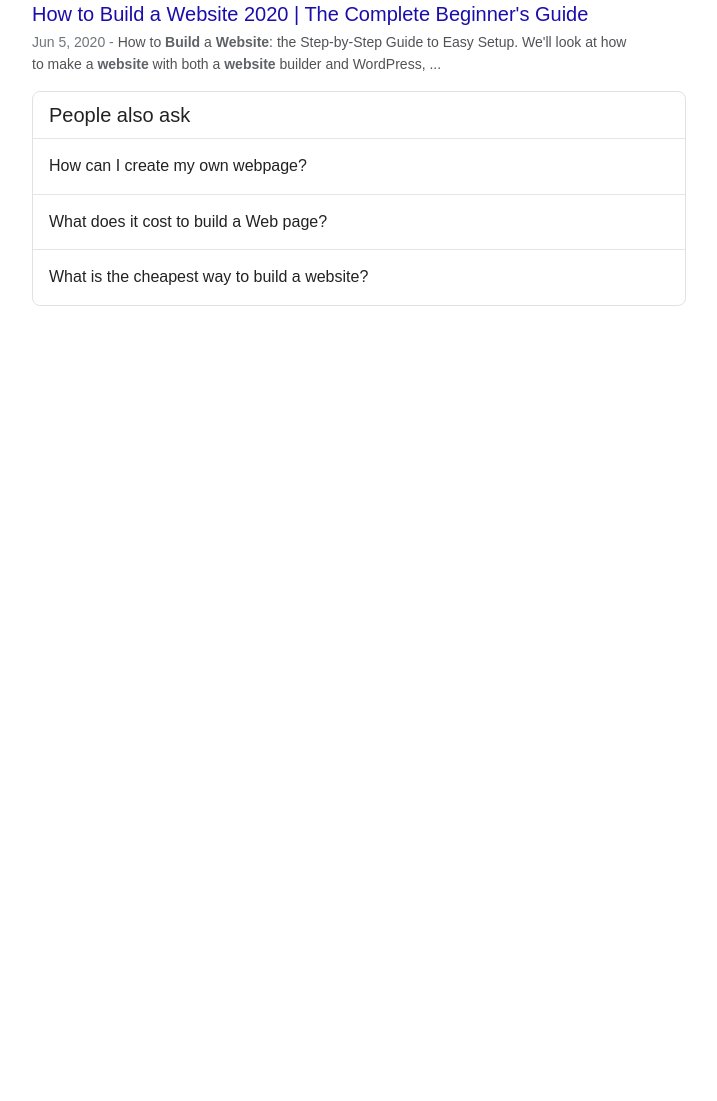
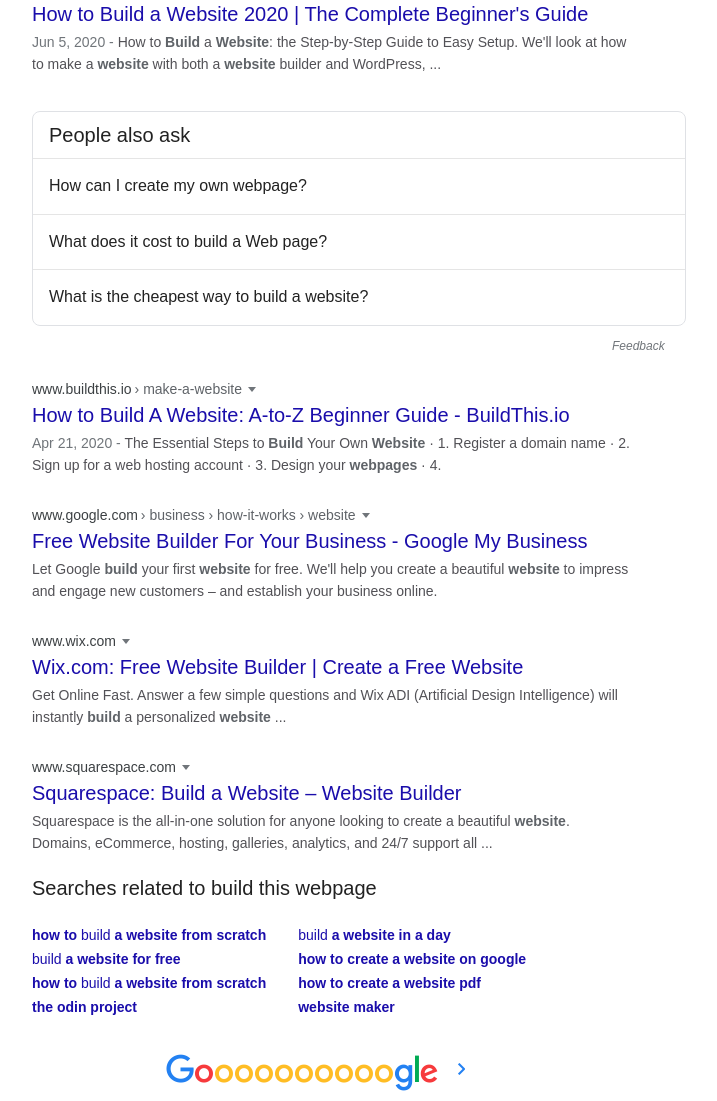
Before and after one commit to rennt704/google-homepage, a plain HTML site: page index.html in a window 1280 px wide. Shown: the part 972-2073 px from the top of the page, without its empty margins (148-865 px from the left). Before the commit the page ends 1286 px from the top, so only its background shows below. Drawn offline with Linux system fonts and the light colour scheme.

Commit message:
Finished the rest of the search results, added the related searches section, and added the gooogle logo at the bottom

```diff
--- a/index.html
+++ b/index.html
@@ -248,6 +248,86 @@
                         </div>
                     </div>
                 </div>
+                <div id="feedback">
+                    <p>Feedback</p>
+                </div>
+                <div id="fifth-result">
+                    <p style="margin-top: 12px;" id="fifth-result">
+                        <span class="result-address">www.buildthis.io</span>
+                        <span class="light-grey-text">› make-a-website</span>
+                        <span class="mn-dwn-arw"></span>
+                        <br>
+                        <span class="result-title">How to Build A Website: A-to-Z Beginner Guide - BuildThis.io</span>
+                        <br>
+                        <span class="lighter-grey-text">Apr 21, 2020 - </span>
+                        <span class="normal-text">The Essential Steps to <em>Build</em> Your Own <em>Website</em> · 1. Register a domain name · 2. </span>
+                        <br>
+                        <span class="normal-text">Sign up for a web hosting account · 3. Design your <em>webpages</em> · 4.</span>
+                    </p>
+                </div>
+                <div id="sixth-result">
+                    <p style="margin-top: 12px;" id="sixth-result">
+                        <span class="result-address">www.google.com</span>
+                        <span class="light-grey-text">› business › how-it-works › website</span>
+                        <span class="mn-dwn-arw"></span>
+                        <br>
+                        <span class="result-title">Free Website Builder For Your Business - Google My Business</span>
+                        <br>
+                        <span class="normal-text">Let Google <em>build</em> your first <em>website</em> for free. We'll help you create a beautiful <em>website</em> to impress </span>
+                        <br>
+                        <span class="normal-text">and engage new customers – and establish your business online.</span>
+                    </p>
+                </div>
+                <div id="seventh-result">
+                    <p style="margin-top: 12px;" id="seventh-result">
+                        <span class="result-address">www.wix.com</span>
+                        <span class="mn-dwn-arw"></span>
+                        <br>
+                        <span class="result-title">Wix.com: Free Website Builder | Create a Free Website</span>
+                        <br>
+                        <span class="normal-text">Get Online Fast. Answer a few simple questions and Wix ADI (Artificial Design Intelligence) will </span>
+                        <br>
+                        <span class="normal-text">instantly <em>build</em> a personalized <em>website</em> ...</span>
+                    </p>
+                </div>
+                <div id="eighth-result">
+                    <p style="margin-top: 12px;" id="eighth-result">
+                        <span class="result-address">www.squarespace.com</span>
+                        <span class="mn-dwn-arw"></span>
+                        <br>
+                        <span class="result-title">Squarespace: Build a Website – Website Builder</span>
+                        <br>
+                        <span class="normal-text">Squarespace is the all-in-one solution for anyone looking to create a beautiful <em>website</em>. </span>
+                        <br>
+                        <span class="normal-text">Domains, eCommerce, hosting, galleries, analytics, and 24/7 support all ...</span>
+                    </p>
+                </div>
+                <div id="related-search-results-section">
+                    <p class="people-also-ask-header" style="padding-left: 0px;">Searches related to build this webpage</p>
+                    <div class="related-results-container">
+                        <p class="related-results-text">
+                            <b>how to</b> build <b>a website from scratch</b>
+                            <br>
+                            build <b>a website for free</b>
+                            <br>
+                            <b>how to</b> build <b>a website from scratch</b>
+                            <br>
+                            <b>the odin project</b>
+                        </p>
+                        <p class="related-results-text">
+                            build <b>a website in a day</b>
+                            <br>
+                            <b>how to create a website on google</b>
+                            <br>
+                            <b>how to create a website pdf</b>
+                            <br>
+                            <b>website maker</b>
+                        </p>
+                    </div>
+                </div>
+                <div id="gooogle-container">
+                    <img src="Goooogle.png">
+                </div>
             </main>
             <footer id="google-footer">
 
--- a/style.css
+++ b/style.css
@@ -231,6 +231,7 @@ iframe {
     border: 1px solid #dfe1e5;
     border-radius: 8px;
     width: 652px;
+    margin-top: 20px;
 }
 
 .people-also-ask-header {
@@ -260,3 +261,32 @@ iframe {
     line-height: 1.3;
     padding-left: 16px;
 }
+
+#feedback {
+    font-family: arial,sans-serif;
+    font-size: 12px;
+    font-style: italic;
+    line-height: 1.34;
+    color: #70757a;
+    margin-left: 580px;
+}
+
+.related-results-container {
+    display: flex;
+    flex-direction: row;
+}
+
+.related-results-text {
+    font-family: arial,sans-serif;
+    font-size: 14px;
+    line-height: 24px;
+    color: #1a0dab;
+    padding: 3px 32px 3px 0;
+}
+
+#gooogle-container {
+    display: flex;
+    flex-direction: row;
+    margin-left: 130px;
+    margin-top: 15px;
+}
```
Also changed, not shown: Goooogle.png (added).
